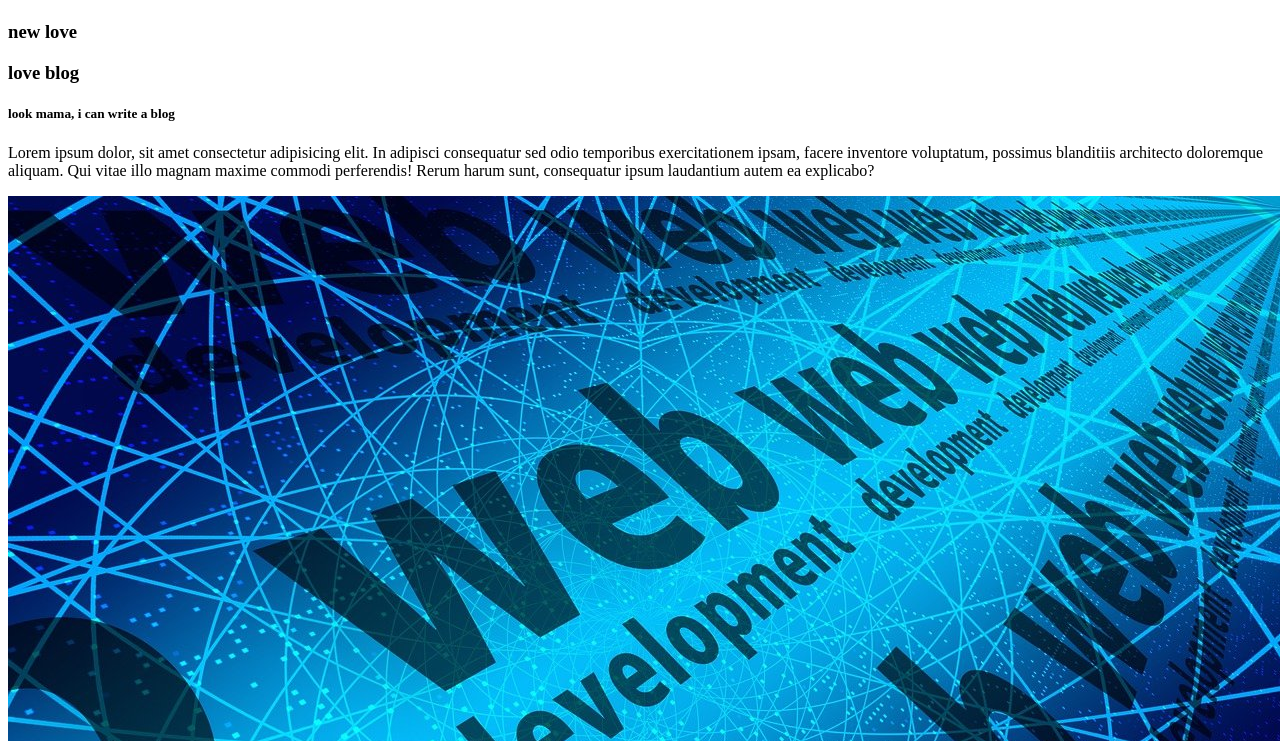
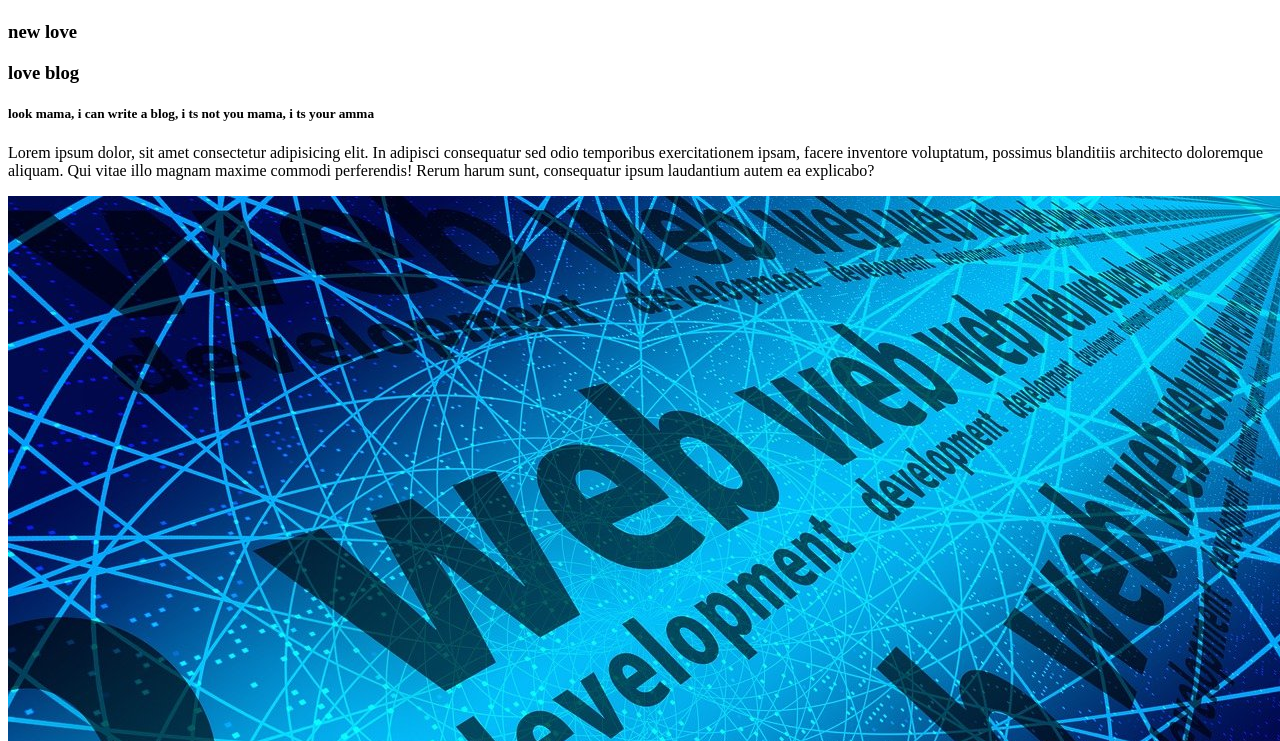
Before and after one commit to 01615152906/my-love-new-repo, a plain HTML site: page index.html in a window 1280 px wide. Shown: the part 59-800 px from the top of the page. Drawn offline with Linux system fonts and the light colour scheme.

Commit message:
amma is angry

```diff
--- a/index.html
+++ b/index.html
@@ -11,7 +11,7 @@
     <h3>new love</h3>
     <div>
         <h3>love blog</h3>
-        <h5>look mama, i can write a blog</h5>
+        <h5>look mama, i can write a blog, i ts not you mama, i ts your amma</h5>
         <p>Lorem ipsum dolor, sit amet consectetur adipisicing elit. In adipisci consequatur sed odio temporibus exercitationem ipsam, facere inventore voluptatum, possimus blanditiis architecto doloremque aliquam. Qui vitae illo magnam maxime commodi perferendis! Rerum harum sunt, consequatur ipsum laudantium autem ea explicabo?</p>
     </div>
     <img src="ee.jpg" alt="">
```
